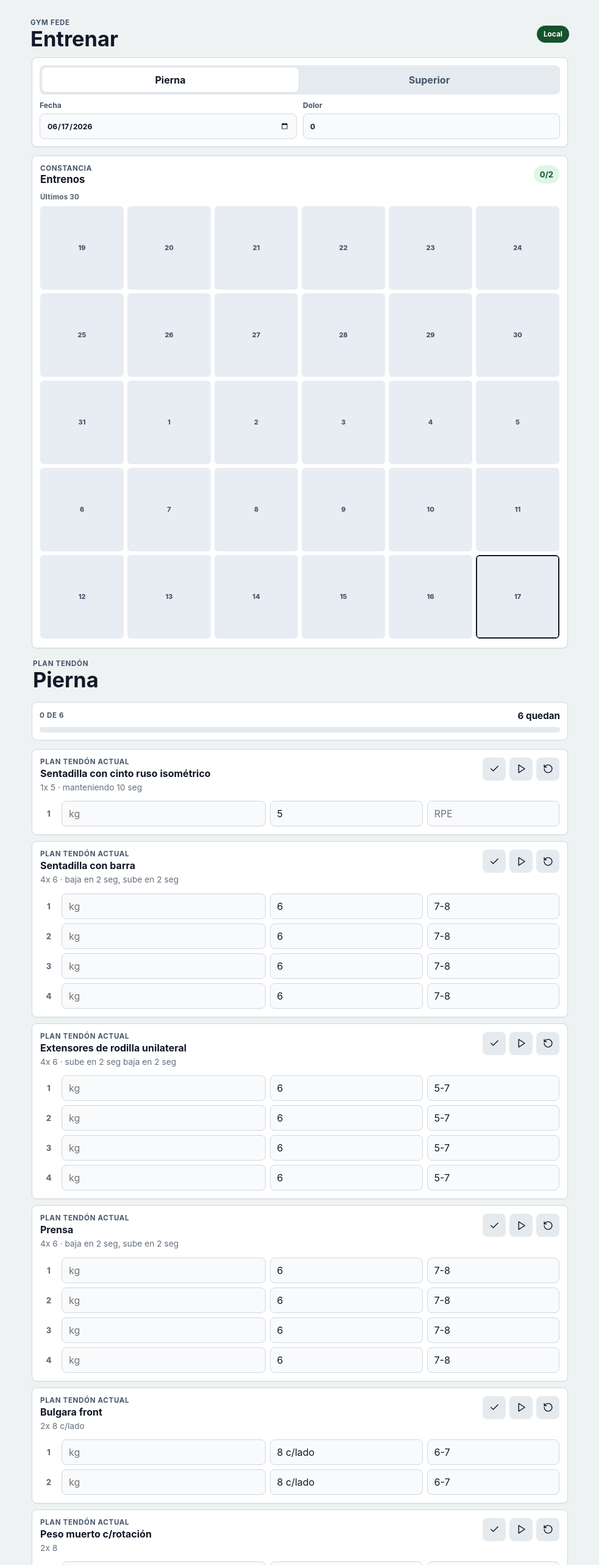
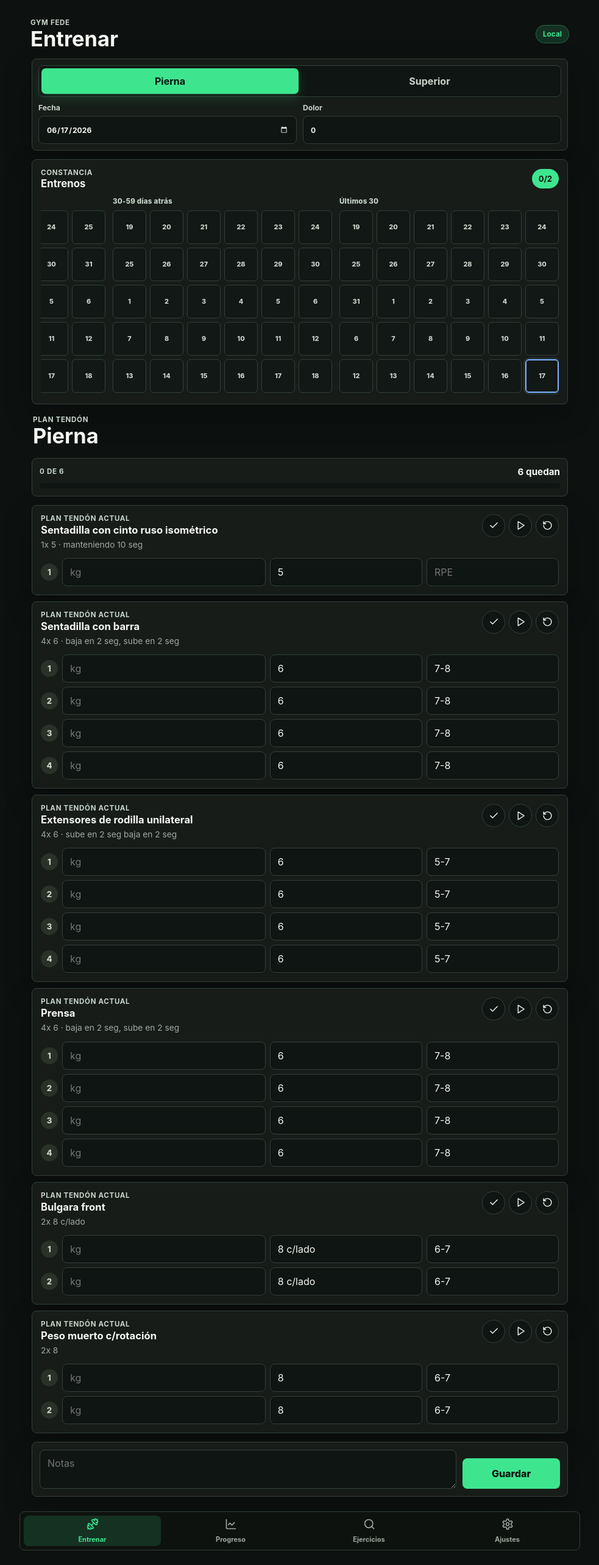
Before and after one commit to fedewolff/gym-tracker, a React (Vite) app: page / in a window 1280 px wide. Shown: the top 2566 px of the page at 61% size, without its empty margins (148-1131 px from the left). Built offline with nearby package versions, Linux system fonts and the light colour scheme.

Commit message:
Improve gym UI and calendar scroll

```diff
--- a/src/App.tsx
+++ b/src/App.tsx
@@ -1,4 +1,4 @@
-import { useCallback, useEffect, useMemo, useState } from "react";
+import { useCallback, useEffect, useMemo, useRef, useState } from "react";
 import {
   Check,
   ChevronDown,
@@ -563,6 +563,20 @@ function TrainingCalendar({
 }) {
   const windows = useMemo(() => buildTrainingWindows(sessions, selectedDate), [selectedDate, sessions]);
   const selectedCount = windows.flatMap((window) => window.days).find((day) => day.date === selectedDate)?.count ?? 0;
+  const scrollerRef = useRef<HTMLDivElement>(null);
+  const didPositionCalendar = useRef(false);
+
+  useEffect(() => {
+    const scroller = scrollerRef.current;
+    if (!scroller || didPositionCalendar.current) return;
+
+    const frame = window.requestAnimationFrame(() => {
+      scroller.scrollLeft = scroller.scrollWidth - scroller.clientWidth;
+      didPositionCalendar.current = true;
+    });
+
+    return () => window.cancelAnimationFrame(frame);
+  }, [windows.length]);
 
   const handleQuickTraining = async (date: string) => {
     onDateChange(date);
@@ -578,9 +592,13 @@ function TrainingCalendar({
         </div>
         <strong>{selectedCount}/2</strong>
       </div>
-      <div className="calendar-scroller" aria-label="Calendario de entrenamientos" data-testid="training-calendar-scroller">
+      <div ref={scrollerRef} className="calendar-scroller" aria-label="Calendario de entrenamientos" data-testid="training-calendar-scroller">
         {windows.map((window, index) => (
-          <section className="calendar-window" key={window.id} aria-label={index === 0 ? "Periodo actual" : `Periodo anterior ${index}`}>
+          <section
+            className="calendar-window"
+            key={window.id}
+            aria-label={index === windows.length - 1 ? "Periodo actual" : `Periodo anterior ${windows.length - 1 - index}`}
+          >
             <div className="calendar-window-label">{window.label}</div>
             <div className="calendar-grid">
               {window.days.map((day) => (
@@ -651,7 +669,7 @@ function ProgressView({
           <div className="chart-box">
             <ResponsiveContainer width="100%" height="100%">
               <LineChart data={points} margin={{ top: 10, right: 10, left: -10, bottom: 0 }}>
-                <CartesianGrid stroke="#e5e7eb" vertical={false} />
+                <CartesianGrid stroke="#2f3a34" vertical={false} />
                 <XAxis dataKey="date" tick={{ fontSize: 11 }} minTickGap={16} />
                 <YAxis tick={{ fontSize: 11 }} width={36} domain={["dataMin - 2", "dataMax + 2"]} />
                 <Tooltip
@@ -667,7 +685,7 @@ function ProgressView({
                     );
                   }}
                 />
-                <Line dataKey="bestWeight" type="monotone" stroke="#111827" strokeWidth={2.5} dot={{ r: 4 }} activeDot={{ r: 6 }} />
+                <Line dataKey="bestWeight" type="monotone" stroke="#3ee58f" strokeWidth={2.5} dot={{ r: 4 }} activeDot={{ r: 6 }} />
               </LineChart>
             </ResponsiveContainer>
           </div>
--- a/src/lib/trainingCalendar.ts
+++ b/src/lib/trainingCalendar.ts
@@ -47,13 +47,12 @@ export function buildTrainingDays(sessions: WorkoutSession[], anchorDate: string
 
 export function buildTrainingWindows(sessions: WorkoutSession[], anchorDate: string, windowCount = 6, daysPerWindow = 30): TrainingWindow[] {
   return Array.from({ length: windowCount }, (_, index) => {
-    const offsetDays = index * daysPerWindow;
-    const from = offsetDays + daysPerWindow - 1;
-    const to = offsetDays;
-    const label = index === 0 ? "Últimos 30" : `${from}-${to} días atrás`;
+    const windowIndexFromCurrent = windowCount - 1 - index;
+    const offsetDays = windowIndexFromCurrent * daysPerWindow;
+    const label = offsetDays === 0 ? "Últimos 30" : `${offsetDays}-${offsetDays + daysPerWindow - 1} días atrás`;
 
     return {
-      id: `window-${index}`,
+      id: `window-${offsetDays}`,
       label,
       days: buildTrainingDays(sessions, anchorDate, daysPerWindow, offsetDays),
     };
--- a/src/styles.css
+++ b/src/styles.css
@@ -1,19 +1,20 @@
 :root {
-  --bg: #eef2f3;
-  --panel: #ffffff;
-  --panel-soft: #f8fafc;
-  --surface: #e5eaee;
-  --line: #cfd8df;
-  --line-strong: #aebbc5;
-  --ink: #111827;
-  --muted: #64707d;
-  --muted-strong: #475569;
-  --green: #1f7a4d;
-  --green-dark: #14532d;
-  --green-soft: #dff6e7;
-  --blue: #1d4ed8;
-  --amber-soft: #fff3d7;
-  --danger: #9f2f16;
+  --bg: #0d1110;
+  --panel: #171c19;
+  --panel-soft: #202720;
+  --surface: #293129;
+  --line: #334039;
+  --line-strong: #56675d;
+  --ink: #f5f7f2;
+  --muted: #9fa99f;
+  --muted-strong: #c8d4c9;
+  --green: #3ee58f;
+  --green-dark: #18a762;
+  --green-soft: rgba(62, 229, 143, 0.15);
+  --blue: #7bb4ff;
+  --amber-soft: rgba(255, 186, 83, 0.16);
+  --danger: #ff8b6b;
+  --shadow: 0 18px 46px rgba(0, 0, 0, 0.28);
   color: var(--ink);
   background: var(--bg);
   font-family:
@@ -32,6 +33,7 @@ body {
   min-width: 320px;
   min-height: 100vh;
   background: var(--bg);
+  color-scheme: dark;
 }
 
 button,
@@ -51,7 +53,7 @@ a {
 
 .app {
   min-height: 100vh;
-  padding-bottom: 92px;
+  padding-bottom: 108px;
 }
 
 .loading {
@@ -68,7 +70,7 @@ a {
   justify-content: space-between;
   margin: 0 auto;
   max-width: 920px;
-  padding: 22px 18px 12px;
+  padding: 24px 18px 14px;
 }
 
 .app-kicker,
@@ -95,9 +97,10 @@ a {
 }
 
 .sync-pill {
-  background: var(--green-dark);
+  background: var(--green-soft);
+  border: 1px solid rgba(62, 229, 143, 0.32);
   border-radius: 999px;
-  color: #fff;
+  color: var(--green);
   font-size: 0.74rem;
   font-weight: 750;
   padding: 7px 11px;
@@ -106,7 +109,7 @@ a {
 .screen {
   margin: 0 auto;
   max-width: 920px;
-  padding: 0 16px 24px;
+  padding: 0 16px 136px;
 }
 
 .flow {
@@ -128,11 +131,13 @@ a {
 
 .status {
   background: var(--green-soft);
-  color: var(--green-dark);
+  border: 1px solid rgba(62, 229, 143, 0.28);
+  color: var(--green);
 }
 
 .pain-warning {
-  background: #fff1ea;
+  background: rgba(255, 139, 107, 0.14);
+  border-color: rgba(255, 139, 107, 0.28);
   color: var(--danger);
   margin-bottom: 0;
   max-width: none;
@@ -146,17 +151,18 @@ a {
   background: var(--panel);
   border: 1px solid var(--line);
   border-radius: 8px;
-  box-shadow: 0 1px 2px rgba(17, 24, 39, 0.05);
+  box-shadow: var(--shadow);
 }
 
 .train-controls {
   display: grid;
   gap: 10px;
-  padding: 12px;
+  padding: 10px;
 }
 
 .segmented {
-  background: var(--surface);
+  background: #0f1512;
+  border: 1px solid var(--line);
   border-radius: 8px;
   display: grid;
   gap: 4px;
@@ -174,13 +180,13 @@ a {
   border-radius: 7px;
   color: var(--muted-strong);
   font-weight: 750;
-  min-height: 40px;
+  min-height: 42px;
 }
 
 .segmented .selected {
-  background: var(--panel);
-  color: var(--ink);
-  box-shadow: 0 1px 2px rgba(17, 24, 39, 0.08);
+  background: var(--green);
+  color: #05130c;
+  box-shadow: 0 8px 20px rgba(62, 229, 143, 0.16);
 }
 
 .control-row {
@@ -201,13 +207,13 @@ input,
 select,
 textarea {
   appearance: none;
-  background: var(--panel-soft);
+  background: #0f1512;
   border: 1px solid var(--line);
   border-radius: 8px;
   color: var(--ink);
-  min-height: 42px;
+  min-height: 46px;
   outline: 0;
-  padding: 10px 11px;
+  padding: 11px 12px;
   width: 100%;
 }
 
@@ -218,8 +224,8 @@ textarea {
 input:focus,
 select:focus,
 textarea:focus {
-  border-color: var(--blue);
-  box-shadow: 0 0 0 3px rgba(29, 78, 216, 0.13);
+  border-color: var(--green);
+  box-shadow: 0 0 0 3px rgba(62, 229, 143, 0.14);
 }
 
 .routine-title {
@@ -229,7 +235,8 @@ textarea:focus {
 .calendar-panel {
   display: grid;
   gap: 12px;
-  padding: 13px;
+  overflow: hidden;
+  padding: 14px;
 }
 
 .calendar-head,
@@ -257,19 +264,19 @@ textarea:focus {
 }
 
 .calendar-head strong {
-  background: var(--green-soft);
+  background: var(--green);
   border-radius: 999px;
-  color: var(--green-dark);
+  color: #06140c;
   font-size: 0.82rem;
-  padding: 7px 10px;
+  padding: 8px 11px;
 }
 
 .calendar-scroller {
   display: flex;
-  gap: 10px;
+  gap: 12px;
   overflow-x: auto;
   overscroll-behavior-x: contain;
-  padding-bottom: 2px;
+  padding-bottom: 4px;
   scroll-snap-type: x mandatory;
   scrollbar-color: var(--line-strong) transparent;
 }
@@ -282,7 +289,7 @@ textarea:focus {
 }
 
 .calendar-window-label {
-  color: var(--muted);
+  color: var(--muted-strong);
   font-size: 0.72rem;
   font-weight: 800;
   letter-spacing: 0.02em;
@@ -297,8 +304,8 @@ textarea:focus {
 .calendar-square {
   align-items: center;
   aspect-ratio: 1;
-  background: #e7edf2;
-  border: 1px solid transparent;
+  background: #111815;
+  border: 1px solid var(--line);
   border-radius: 6px;
   color: var(--muted-strong);
   cursor: pointer;
@@ -308,18 +315,20 @@ textarea:focus {
 }
 
 .calendar-square[data-count="1"] {
-  background: #bfe7ca;
-  color: var(--green-dark);
+  background: #214d35;
+  border-color: rgba(62, 229, 143, 0.34);
+  color: #caffe2;
 }
 
 .calendar-square[data-count="2"] {
   background: var(--green);
-  color: #fff;
+  border-color: var(--green);
+  color: #05130c;
 }
 
 .calendar-square-selected {
-  border-color: var(--ink);
-  box-shadow: inset 0 0 0 1px var(--ink);
+  border-color: var(--blue);
+  box-shadow: inset 0 0 0 1px var(--blue), 0 0 0 3px rgba(123, 180, 255, 0.12);
 }
 
 .calendar-square span {
@@ -341,14 +350,14 @@ textarea:focus {
 }
 
 .progress-track {
-  background: var(--surface);
+  background: #0f1512;
   border-radius: 999px;
   height: 9px;
   overflow: hidden;
 }
 
 .progress-track span {
-  background: var(--blue);
+  background: var(--green);
   border-radius: inherit;
   display: block;
   height: 100%;
@@ -368,13 +377,13 @@ textarea:focus {
   background: var(--panel);
   border: 1px solid var(--line);
   border-radius: 8px;
-  padding: 13px;
-  box-shadow: 0 1px 2px rgba(17, 24, 39, 0.04);
+  box-shadow: var(--shadow);
+  padding: 14px;
 }
 
 .exercise-row-complete {
-  border-color: #92d5a6;
-  box-shadow: 0 0 0 1px rgba(31, 122, 77, 0.1);
+  border-color: rgba(62, 229, 143, 0.58);
+  box-shadow: 0 0 0 1px rgba(62, 229, 143, 0.18), var(--shadow);
 }
 
 .exercise-summary,
@@ -387,7 +396,7 @@ textarea:focus {
 
 .exercise-summary h3,
 .library-row h3 {
-  font-size: 1rem;
+  font-size: 1.04rem;
   line-height: 1.2;
   margin: 3px 0 4px;
 }
@@ -411,8 +420,9 @@ textarea:focus {
 .exercise-actions a,
 .library-row a {
   align-items: center;
-  background: var(--surface);
-  border-radius: 8px;
+  background: #0f1512;
+  border: 1px solid var(--line);
+  border-radius: 999px;
   color: var(--ink);
   display: inline-flex;
   height: 38px;
@@ -423,7 +433,8 @@ textarea:focus {
 
 .exercise-actions .complete-button-active {
   background: var(--green);
-  color: #fff;
+  border-color: var(--green);
+  color: #06140c;
 }
 
 .sets {
@@ -441,11 +452,14 @@ textarea:focus {
 
 .set-line span {
   align-items: center;
-  color: var(--muted);
+  background: var(--surface);
+  border-radius: 999px;
+  color: var(--muted-strong);
   display: flex;
   font-size: 0.82rem;
   font-weight: 800;
   justify-content: center;
+  min-height: 28px;
 }
 
 .set-line input {
@@ -455,6 +469,9 @@ textarea:focus {
 .save-strip {
   display: grid;
   gap: 10px;
+  position: sticky;
+  bottom: calc(76px + env(safe-area-inset-bottom));
+  z-index: 12;
   padding: 12px;
 }
 
@@ -462,15 +479,15 @@ textarea:focus {
 .settings-actions button,
 .settings-actions label {
   align-items: center;
-  background: var(--ink);
+  background: var(--green);
   border-radius: 8px;
-  color: #fff;
+  color: #06140c;
   cursor: pointer;
   display: inline-flex;
   font-weight: 800;
   gap: 8px;
   justify-content: center;
-  min-height: 44px;
+  min-height: 50px;
   padding: 10px 14px;
 }
 
@@ -515,16 +532,16 @@ textarea:focus {
 }
 
 .chart-head strong {
-  background: var(--ink);
+  background: var(--green);
   border-radius: 999px;
-  color: #fff;
+  color: #06140c;
   min-width: 64px;
   padding: 9px 12px;
   text-align: center;
 }
 
 .chart-box {
-  height: 300px;
+  height: 200px;
   margin-top: 14px;
 }
 
@@ -539,7 +556,7 @@ textarea:focus {
 
 .empty {
   align-items: center;
-  background: var(--panel-soft);
+  background: #0f1512;
   border-radius: 8px;
   color: var(--muted);
   display: flex;
@@ -598,16 +615,18 @@ textarea:focus {
 }
 
 .tabbar {
-  background: rgba(255, 255, 255, 0.96);
-  border-top: 1px solid var(--line);
-  bottom: 0;
+  background: rgba(14, 19, 16, 0.96);
+  backdrop-filter: blur(18px);
+  border: 1px solid var(--line);
+  border-radius: 8px;
+  bottom: max(8px, env(safe-area-inset-bottom));
   display: grid;
   gap: 2px;
   grid-template-columns: repeat(4, minmax(0, 1fr));
-  left: 0;
-  padding: 7px max(7px, env(safe-area-inset-right)) calc(7px + env(safe-area-inset-bottom)) max(7px, env(safe-area-inset-left));
+  left: 12px;
+  padding: 5px;
   position: fixed;
-  right: 0;
+  right: 12px;
   z-index: 20;
 }
 
@@ -621,12 +640,12 @@ textarea:focus {
   font-weight: 750;
   gap: 3px;
   justify-items: center;
-  min-height: 56px;
+  min-height: 50px;
 }
 
 .tab-active {
-  background: var(--surface);
-  color: var(--ink);
+  background: var(--green-soft);
+  color: var(--green);
 }
 
 @media (min-width: 760px) {
@@ -640,6 +659,7 @@ textarea:focus {
 
   .screen {
     padding-left: 20px;
+    padding-bottom: 24px;
     padding-right: 20px;
   }
 
@@ -650,20 +670,31 @@ textarea:focus {
   .save-strip {
     align-items: end;
     grid-template-columns: minmax(0, 1fr) 160px;
+    position: static;
+  }
+
+  .chart-box {
+    height: 300px;
   }
 
   .settings-actions {
     grid-template-columns: repeat(2, minmax(0, 1fr));
   }
 
+  .calendar-window {
+    flex-basis: min(360px, 42vw);
+  }
+
   .tabbar {
     border: 1px solid var(--line);
     border-radius: 8px;
     bottom: auto;
+    left: auto;
     margin: 0 auto 24px;
     max-width: 920px;
     padding: 6px;
     position: sticky;
+    right: auto;
   }
 }
 
```
Also changed, not shown: 2 other files (tests, documents, lock files or other folders).
